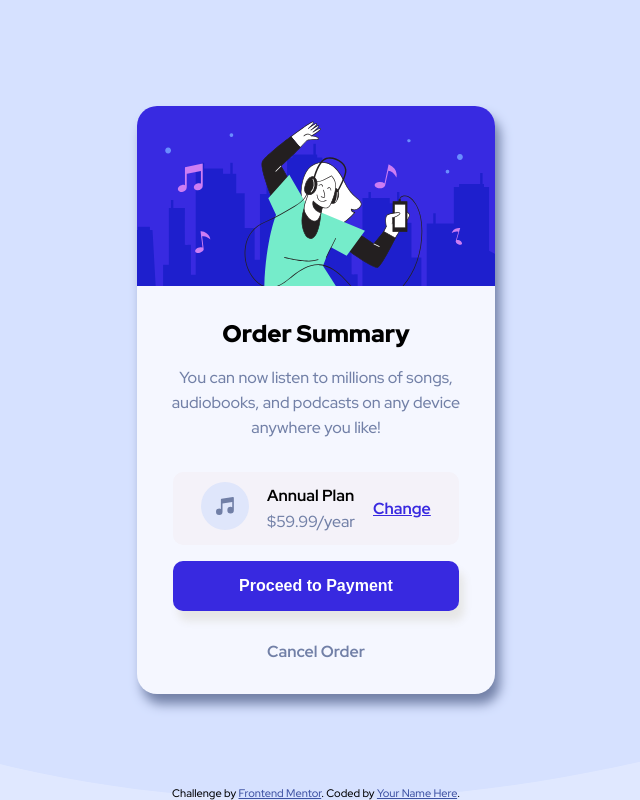
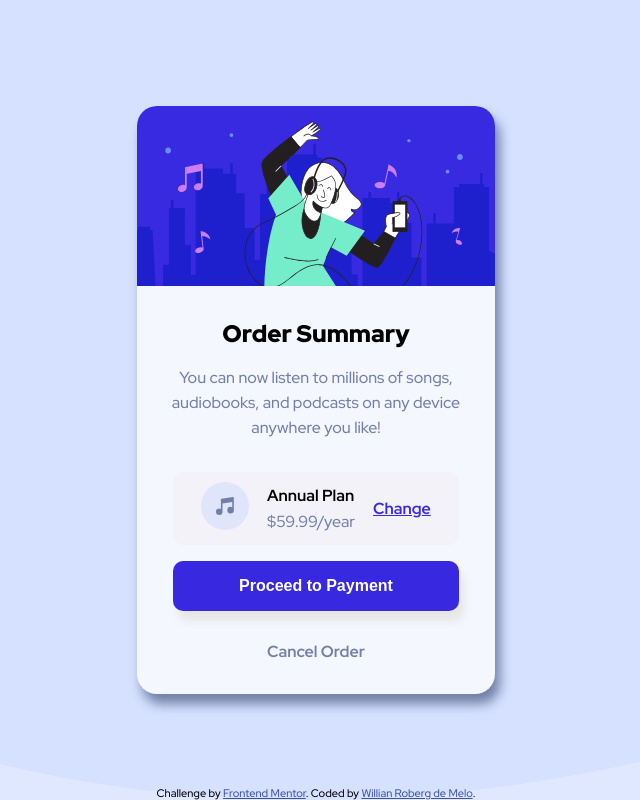
Before and after one commit to robergwillian/Frontend-Mentor---Order-summary-card-solution, a plain HTML site: page index.html in a window 1280 px wide. Shown: the whole page, without its empty margins (324-964 px from the left). Drawn offline with Linux system fonts and the light colour scheme.

Commit message:
Update index.html

```diff
--- a/index.html
+++ b/index.html
@@ -64,7 +64,7 @@
       Challenge by
       <a href="https://www.frontendmentor.io?ref=challenge" target="_blank"
         >Frontend Mentor</a
-      >. Coded by <a href="#">Your Name Here</a>.
+      >. Coded by <a href="https://www.linkedin.com/in/willian-roberg-74960543/">Willian Roberg de Melo</a>.
     </div>
   </body>
 </html>
```
